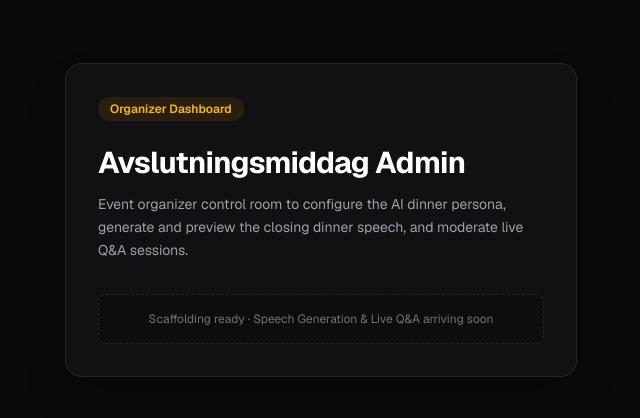
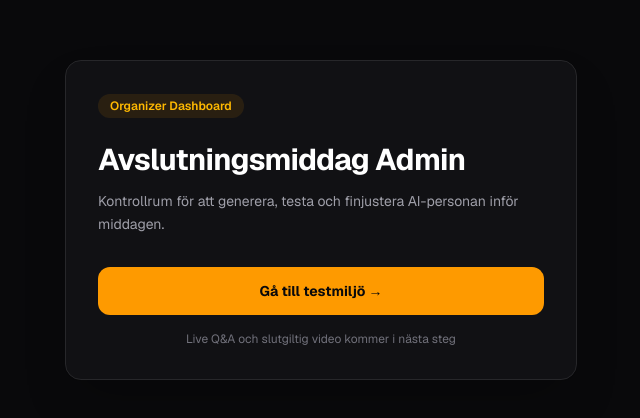
Before and after one commit to tenestom/avslutningsmiddag, a Next.js app in the folder admin-app/: page / in a window 1280 px wide. Shown: the part 180-598 px from the top of the page, without its empty margins (319-959 px from the left). Built offline with nearby package versions, Linux system fonts and the light colour scheme.

Commit message:
feat: update admin dashboard home page with link to test environment

```diff
--- a/admin-app/app/page.tsx
+++ b/admin-app/app/page.tsx
@@ -1,4 +1,4 @@
-import type { Persona, Speech } from "@shared";
+import Link from "next/link";
 
 export default function AdminHome() {
   return (
@@ -11,11 +11,19 @@ export default function AdminHome() {
           Avslutningsmiddag Admin
         </h1>
         <p className="mt-3 text-sm leading-relaxed text-zinc-400">
-          Event organizer control room to configure the AI dinner persona, generate and preview the closing dinner speech, and moderate live Q&amp;A sessions.
+          Kontrollrum för att generera, testa och finjustera AI-personan inför middagen.
         </p>
-        <div className="mt-8 rounded-lg border border-dashed border-zinc-800 bg-zinc-950/40 p-4 text-center">
-          <p className="text-xs text-zinc-500">
-            Scaffolding ready &middot; Speech Generation &amp; Live Q&amp;A arriving soon
+
+        <div className="mt-8 space-y-4">
+          <Link
+            href="/test"
+            className="flex items-center justify-center gap-2 rounded-xl bg-amber-500 px-6 py-3.5 text-sm font-bold text-zinc-950 transition hover:bg-amber-400 focus:outline-none focus:ring-2 focus:ring-amber-400 focus:ring-offset-2 focus:ring-offset-zinc-900"
+          >
+            Gå till testmiljö &rarr;
+          </Link>
+
+          <p className="text-center text-xs text-zinc-500">
+            Live Q&amp;A och slutgiltig video kommer i nästa steg
           </p>
         </div>
       </main>
```
